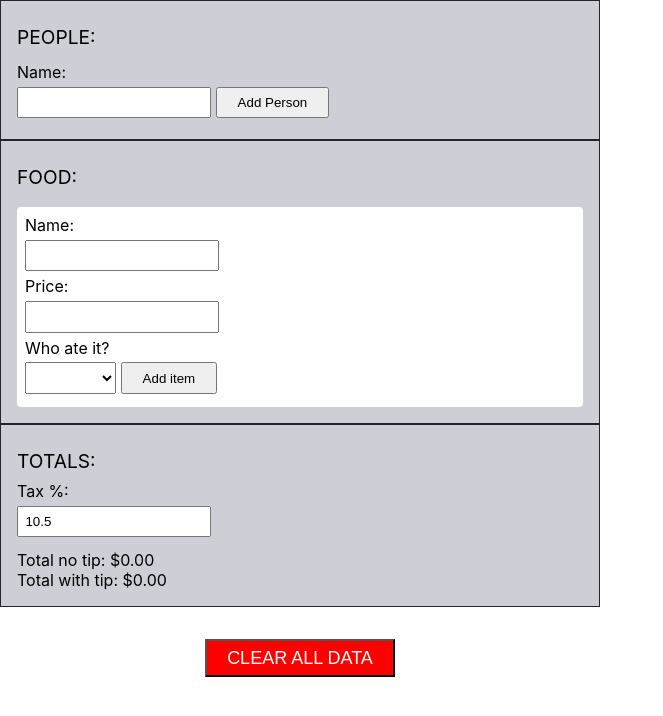
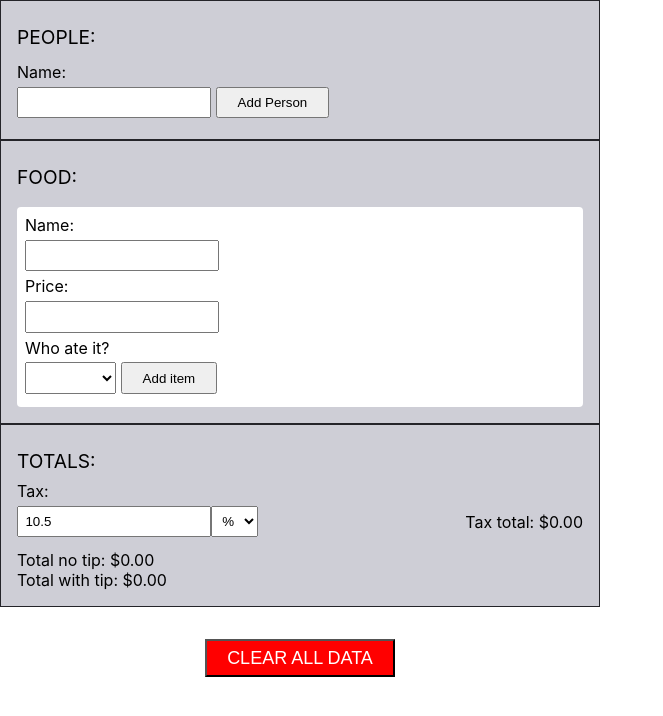
Before and after one commit to angrobertsh/bill-calculator, a React (Create React App) app: page / in a window 1280 px wide. Shown: the top 716 px of the page, without its empty margins (0-663 px from the left). Built offline with nearby package versions, Linux system fonts and the light colour scheme.

Commit message:
Allow dollars tax

```diff
--- a/src/App.css
+++ b/src/App.css
@@ -155,3 +155,14 @@ select {
   padding: .3rem;
   box-sizing: border-box;
 }
+
+.taxArea {
+  display: flex;
+  justify-content: space-between;
+  align-items: center;
+}
+
+.everyone {
+  background-color: #c9daff;
+  padding: 0 .3rem;
+}
--- a/src/App.js
+++ b/src/App.js
@@ -7,13 +7,13 @@ import { Totals } from './Totals'
 // Schema:
 // {
 //   people: [{ name: "John", tip: "18.0" }],
-//   tax: "10.5",
+//   tax: { type: "percent", value: "10.5" },
 //   items: [{ name: "Egg rolls", price: "100.00", eaters: [0], isShared true }],
 // }
 
 const App = ({ storedData }) => {
   const [people, setPeople] = useState(storedData.people || [])
-  const [tax, setTax] = useState(storedData.tax || 10.50)
+  const [tax, setTax] = useState(storedData.tax || { type: "percent", value: 10.5 })
   const [items, setItems] = useState(storedData.items || [])
 
   useEffect(() => {
@@ -28,7 +28,7 @@ const App = ({ storedData }) => {
 
   const clearAll = useCallback(() => {
     setItems([])
-    setTax(10.50)
+    setTax({ type: "percent", value: 10.5 })
     setPeople([])
     localStorage.setItem("BillSplitter", '{}')
   }, [])
--- a/src/Item.js
+++ b/src/Item.js
@@ -1,4 +1,4 @@
-import { useCallback, useState } from 'react'
+import { useCallback, useMemo, useState } from 'react'
 import { ItemForm } from './ItemForm'
 
 export const Item = ({ items, item, people, setItems }) => {
@@ -15,6 +15,18 @@ export const Item = ({ items, item, people, setItems }) => {
         setItems([...itemsCopy])
     }, [items, setItems])
 
+    const eatersString = useMemo(() => {
+        if (item.eaters.length === 0) {
+            return <i>Nobody is paying for this</i>
+        }
+
+        if (item.eaters.length === people.length) {
+            return <span className="everyone">Everyone</span>
+        }
+
+        return item.eaters.map(eaterIdx => people[eaterIdx].name).join(', ')
+    }, [item.eaters, people])
+
     return (
         <div >
             { isEditMode ?
@@ -30,11 +42,7 @@ export const Item = ({ items, item, people, setItems }) => {
                                 <div>(${item.price})</div>
                             </div>
                             <div>
-                                {
-                                    item.eaters.length > 0 ?
-                                    item.eaters.map(eaterIdx => people[eaterIdx].name).join(', ') :
-                                    <i>Nobody is paying for this</i>
-                                }
+                                {eatersString}
                             </div>
                         </div>
                         <div className="item-actions">
--- a/src/ItemForm.js
+++ b/src/ItemForm.js
@@ -34,6 +34,7 @@ export const ItemForm = ({ item, items, setItems, people, afterSave }) => {
         }
 
         setNewItem(DEFAULT_ITEM)
+        setIsShared(false)
     }, [afterSave, item, items, newItem, setItems])
 
     const getSelectValue = useCallback(() => {
--- a/src/Totals.js
+++ b/src/Totals.js
@@ -1,10 +1,44 @@
 import { useCallback, useMemo } from 'react'
 
-export const Totals = ({ items, people, tax, setPeople, setTax, clearAll}) => {
+const sum = (arr) =>
+    arr.reduce((acc, num) => {
+        acc += num
+        return acc
+    }, 0)
+
+
+export const Totals = ({ items, people, tax, setPeople, setTax}) => {
+    const totalCostNoTax = useMemo(() => {
+        const prices = items.map(item => parseFloat(item.price))
+
+        return sum(prices)
+    }, [items])
+
+    const taxFactor = useMemo(() => {
+        if (tax.value === '' || isNaN(parseFloat(tax.value))) {
+            return 1
+        }
+
+        if (tax.type === "percent") {
+            return 1 + (parseFloat(tax.value)) / 100.00
+        }
+
+        const proportion = parseFloat(tax.value) / (parseFloat(totalCostNoTax) || 1)
+
+        return 1 + parseFloat(proportion.toFixed(2))
+    }, [totalCostNoTax, tax])
+
+    const totalTax = useMemo(() => (
+        tax.type === "dollars" ? (parseFloat(tax.value) || 0) : totalCostNoTax * parseFloat(tax.value || 0) / 100
+    ), [tax.type, tax.value, totalCostNoTax])
+
+    const pricePerPerson = useCallback(item => parseFloat(item.price) / item.eaters.length, [])
+
     const totalsNoTip = useMemo(() =>
         items.reduce((acc, item) => {
             item.eaters.forEach(eater => {
-                const price = parseFloat((parseFloat(item.price) / item.eaters.length * (1 + parseFloat(tax || 0) / 100.00)).toFixed(2))
+                const price = parseFloat(parseFloat(pricePerPerson(item) * taxFactor).toFixed(2))
+
                 if (!acc[eater]) {
                     acc[eater] = price
                 } else {
@@ -14,25 +48,17 @@ export const Totals = ({ items, people, tax, setPeople, setTax, clearAll}) => {
 
             return acc
         }, []),
-    [items, tax])
+    [items, pricePerPerson, taxFactor])
 
-    const totalNoTip = useMemo(() =>
-        totalsNoTip.reduce((acc, total) => {
-            acc += total
-            return acc
-        }, 0),
-    [totalsNoTip])
+    const totalNoTip = useMemo(() => sum(totalsNoTip), [totalsNoTip])
 
-    const totalsWithTip = useMemo(() =>
-        totalsNoTip.map((total, idx) => parseFloat((total * (1 + parseFloat(people[idx].tip || 0) / 100.00)).toFixed(2))
+    const totalsWithTip = useMemo(() => (
+        totalsNoTip.map((total, idx) => (
+            parseFloat((total * (1 + parseFloat(people[idx].tip || 0) / 100.00)).toFixed(2)
+        )))
     ), [people, totalsNoTip])
 
-    const totalWithTip = useMemo(() =>
-        totalsWithTip.reduce((acc, total) => {
-            acc += total
-            return acc
-        }, 0),
-    [totalsWithTip])
+    const totalWithTip = useMemo(() => sum(totalsWithTip), [totalsWithTip])
 
     const updateTip = useCallback((personIdx, e) => {
         const peopleClone = [...people]
@@ -40,13 +66,28 @@ export const Totals = ({ items, people, tax, setPeople, setTax, clearAll}) => {
         setPeople(peopleClone)
     }, [people, setPeople])
 
+    const updateTax = useCallback((e) => {
+        setTax({ ...tax, [e.target.name]: e.target.value })
+    }, [setTax, tax])
+
     return (
         <div className="section">
             <div id="totals">
                 <div className="header">TOTALS:</div>
                 <div id="tax">
-                    <div>Tax %:</div>
-                    <input type="number" step="0.01" onChange={(e) => setTax(e.target.value)} value={tax} />
+                    <div>Tax:</div>
+                    <div className="taxArea">
+                        <div className="taxInputs">
+                            <input type="number" step="0.01" name="value" onChange={updateTax} value={tax.value} />
+                            <select value={tax.type} name="type" onChange={updateTax}>
+                                <option value="percent">%</option>
+                                <option value="dollars">$</option>
+                            </select>
+                        </div>
+                        { tax.type === "percent" && (
+                            <div className="taxTotal">Tax total: ${totalTax.toFixed(2)}</div>
+                        )}
+                    </div>
                 </div>
                 { people.map((person, idx) => (
                     <div key={`${person.name}_total`} className="person">
--- a/src/index.js
+++ b/src/index.js
@@ -18,7 +18,7 @@ const getSavedData = () => {
 // Schema:
 // {
 //   people: [{ name: "John", tip: "18.0" }],
-//   tax: "10.5",
+//   tax: { type: "percent", value: "10.5" },
 //   items: [{ name: "Egg rolls", price: "100.00", eaters: [0], isShared true }],
 // }
 
@@ -56,7 +56,15 @@ const validatePeople = (people) => {
   }
 }
 
-const validateTax = (tax) => !validateNumber(tax)
+const validateTax = (tax) => {
+  if (!["percent", "dollars"].includes(tax.type)) {
+    return true
+  }
+
+  if (!validateNumber(tax.value)) {
+    return true
+  }
+}
 
 const validateNumber = (num) => !isNaN(parseFloat(num))
 const validateString = (str) => typeof str === 'string' || str instanceof String
```
